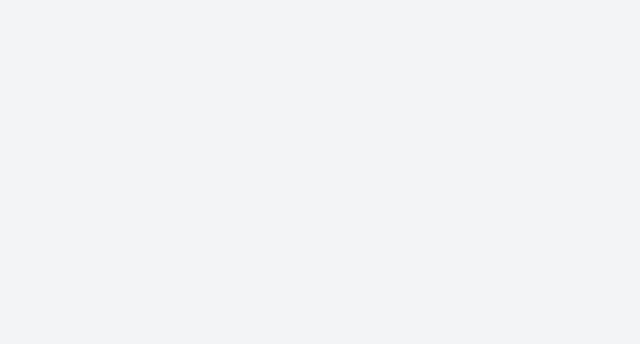
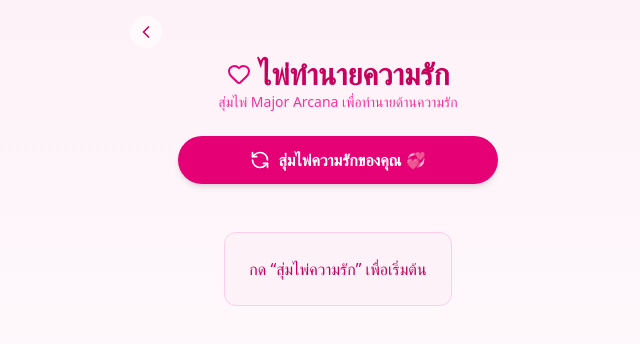
Before and after one commit to leo-nicha/horoscope-app, a React (Vite) app: page /lovetarot in a window 1280 px wide. Before the commit this address had no page. Shown: the top 344 px of the page, without its empty margins (302-942 px from the left). Built offline with nearby package versions, Linux system fonts and the light colour scheme.

Commit message:
add tarot love

```diff
--- a/src/App.tsx
+++ b/src/App.tsx
@@ -2,6 +2,7 @@ import React from 'react';
 import { Routes, Route } from "react-router-dom";
 import HomeScreen from './components/HomeScreen';
 import TarotRandomizer from './components/TarotRandomizer';
+import TarotLove from "./components/TarotLove";
 
 
 const App: React.FC = () => {
@@ -9,7 +10,8 @@ const App: React.FC = () => {
     <div className="font-sans bg-gray-100 min-h-dvh w-full overflow-x-hidden flex flex-col relative">
       <Routes>
         <Route path="/" element={<HomeScreen />} />
-        <Route path="/tarot" element={<TarotRandomizer />} />
+        <Route path="/dailytarot" element={<TarotRandomizer />} />
+        <Route path="/lovetarot" element={<TarotLove />} />
       </Routes>
     </div>
   );
--- a/src/components/ContentList.tsx
+++ b/src/components/ContentList.tsx
@@ -4,18 +4,29 @@ import { useNavigate } from "react-router-dom";
 
 const ContentList: React.FC = () => {
   const items = [
-    { title: 'ดูดวงรายวัน', subtitle: 'MPG', imageUrl: 'https://placehold.co/140x110/e0f2fe/0c4a6e?text=CQ9+Game' },
-    { title: 'JDB', subtitle: 'MPG', imageUrl: 'https://placehold.co/140x110/ecfdf5/065f46?text=JDB+Game' },
-    { title: 'JILI', subtitle: 'MPG', imageUrl: 'https://placehold.co/140x110/fefce8/713f12?text=JILI+Game' },
-    { title: 'PNG', subtitle: 'MPG', imageUrl: 'https://placehold.co/140x110/fef2f2/991b1b?text=PNG+Game' },
-    { title: 'SPG', subtitle: 'MPG', imageUrl: 'https://placehold.co/140x110/f5f3ff/4c1d95?text=SPG+Game' },
+    { title: 'ดูดวงรายวัน', subtitle: 'ไพ่ยิปซี', imageUrl: 'https://placehold.co/140x110/e0f2fe/0c4a6e' },
+    { title: 'ดูดวงความรัก', subtitle: 'ไพ่ยิปซี', imageUrl: 'https://placehold.co/140x110/ecfdf5/065f46' },
+    { title: 'ดูดวงการงาน', subtitle: 'ไพ่ยิปซี', imageUrl: 'https://placehold.co/140x110/fefce8/713f12' },
+    { title: 'ดูดวงการเรียน', subtitle: 'ไพ่ยิปซี', imageUrl: 'https://placehold.co/140x110/fef2f2/991b1b' },
+    { title: 'ดูดวงการเงิน', subtitle: 'ไพ่ยิปซี', imageUrl: 'https://placehold.co/140x110/f5f3ff/4c1d95' },
+    { title: 'ดูดวงสุขภาพ', subtitle: 'ไพ่ยิปซี', imageUrl: 'https://placehold.co/140x110/f5f3ff/4c1d95' },
   ];
 
   // ✅ Handler เมื่อกดแต่ละการ์ด
   const navigate = useNavigate();
   const handleItemClick = (title: string) => {
     if (title === 'ดูดวงรายวัน')
-    navigate(`/tarot`)
+      navigate(`/dailytarot`)
+    if (title === 'ดูดวงความรัก')
+      navigate(`/lovetarot`)
+    if (title === 'ดูดวงการงาน')
+      navigate(`/worktarot`)
+    if (title === 'ดูดวงการเรียน')
+      navigate(`/studytarot`)
+    if (title === 'ดูดวงการเงิน')
+      navigate(`/moneytarot`)
+    if (title === 'ดูดวงสุขภาพ')
+      navigate(`/healthtarot`)
   };
 
   return (
--- a/src/components/SideNav.tsx
+++ b/src/components/SideNav.tsx
@@ -30,11 +30,11 @@ const SideNav: React.FC = () => {
   return (
     <nav className="w-24 mt-2 bg-gray-100 shrink-0 p-2 border-r border-gray-200">
       <div className="flex flex-col items-center space-y-1">
-        <SideNavItem icon={<Gift />} label="Promotion" />
+        <SideNavItem icon={<Gift />} label="ไพ่ยิปซี" active={true}/>
         <SideNavItem icon={<Smartphone />} label="Mobile" />
         <SideNavItem icon={<LayoutGrid />} label="Slots" />
         <SideNavItem icon={<Target />} label="Lottery" />
-        <SideNavItem icon={<PlayCircle />} label="MPG" active={true} />
+        <SideNavItem icon={<PlayCircle />} label="MPG"  />
         <SideNavItem icon={<Home />} label="" />
       </div>
     </nav>
--- /dev/null
+++ b/src/components/TarotLove.tsx
@@ -0,0 +1,174 @@
+import React, { useState, useCallback } from "react";
+import { RefreshCcw, Loader2, ChevronLeftIcon, Heart } from "lucide-react";
+import { useNavigate } from "react-router-dom";
+
+const BASE_URL = "https://tarot-api-lyart.vercel.app";
+const ALL_CARDS_URL = `${BASE_URL}/tarot_deck_78.json`;
+
+interface LoveCardData {
+  name: string;
+  image?: string;
+  meaning_up: string;
+  lovedesc?: {
+    main: string;
+    singles: string;
+    couples: string;
+  };
+}
+
+const TarotLove: React.FC = () => {
+  const navigate = useNavigate();
+  const [card, setCard] = useState<LoveCardData | null>(null);
+  const [loading, setLoading] = useState(false);
+  const [error, setError] = useState<string | null>(null);
+
+  const fetchLoveCard = useCallback(async () => {
+    setLoading(true);
+    setError(null);
+    setCard(null);
+
+    try {
+      const allCardsResponse = await fetch(ALL_CARDS_URL);
+      if (!allCardsResponse.ok) throw new Error(`Error: ${allCardsResponse.status}`);
+
+      const allCardsData = await allCardsResponse.json();
+      const cardList = Array.isArray(allCardsData)
+        ? allCardsData
+        : allCardsData.cards || [];
+
+      // ✅ ดึงเฉพาะไพ่ Major Arcana
+      const majorCards = cardList.filter((c: any) => c.type === "major");
+      if (majorCards.length === 0) throw new Error("ไม่พบข้อมูลไพ่ Major Arcana");
+
+      const randomIndex = Math.floor(Math.random() * majorCards.length);
+      const randomCard = majorCards[randomIndex];
+      setCard(randomCard);
+    } catch (err) {
+      console.error(err);
+      setError("ไม่สามารถดึงข้อมูลไพ่ได้ กรุณาลองใหม่อีกครั้ง");
+    } finally {
+      setLoading(false);
+    }
+  }, []);
+
+  return (
+    <div className="min-h-screen bg-linear-to-b from-pink-50 to-white flex flex-col items-center p-4 font-sans">
+      {/* กลับหน้าแรก */}
+      <div className="w-full max-w-md px-4 absolute top-4">
+        <div
+          onClick={() => navigate("/")}
+          className="w-8 h-8 flex items-center justify-center rounded-full bg-white/60 cursor-pointer hover:bg-pink-100 transition"
+        >
+          <ChevronLeftIcon className="h-5 w-5 text-pink-700" />
+        </div>
+      </div>
+
+      {/* Header */}
+      <header className="text-center mt-10 mb-6 w-full">
+        <h1 className="text-3xl font-extrabold text-pink-700 font-serif flex justify-center items-center gap-2">
+          <Heart className="text-pink-600 w-6 h-6" />
+          ไพ่ทำนายความรัก
+        </h1>
+        <p className="text-sm text-pink-500">สุ่มไพ่ Major Arcana เพื่อทำนายด้านความรัก</p>
+      </header>
+
+      {/* ปุ่มสุ่ม */}
+      <button
+        onClick={fetchLoveCard}
+        disabled={loading}
+        className={`flex items-center justify-center w-full max-w-xs px-6 py-3 mb-6 rounded-full text-base font-bold transition-all duration-300 shadow-md active:scale-95 ${
+          loading
+            ? "bg-pink-300 cursor-not-allowed"
+            : "bg-pink-600 text-white hover:bg-pink-700"
+        }`}
+      >
+        {loading ? (
+          <>
+            <Loader2 className="w-5 h-5 mr-2 animate-spin" />
+            ไพ่กำลังเผยความรักของคุณ...
+          </>
+        ) : (
+          <>
+            <RefreshCcw className="w-5 h-5 mr-2" />
+            สุ่มไพ่ความรักของคุณ 💞
+          </>
+        )}
+      </button>
+
+      {/* แสดงผลไพ่ */}
+      <main className="w-full flex justify-center">
+        {error && (
+          <div className="p-3 bg-red-100 border border-red-300 text-red-700 rounded-md max-w-xs text-center text-sm">
+            {error}
+          </div>
+        )}
+
+        {!loading && !error && card && (
+          <div className="bg-white shadow-xl rounded-2xl p-4 flex flex-col items-center w-full max-w-md animate-fadeIn">
+            {/* รูปไพ่ */}
+            <div className="w-56 aspect-3/5 rounded-xl overflow-hidden border-4 border-pink-100 shadow-md">
+              <img
+                src={
+                  card.image && card.image.trim() !== ""
+                    ? card.image
+                    : `https://placehold.co/300x500/9D174D/FFF?text=${encodeURIComponent(
+                        card.name || "Tarot"
+                      )}`
+                }
+                alt={`ไพ่ ${card.name}`}
+                className="w-full h-full object-cover transition-transform duration-300 hover:scale-105"
+              />
+            </div>
+
+            {/* ชื่อไพ่ */}
+            <h2 className="text-center mt-4 text-2xl font-serif font-bold text-pink-700">
+              {card.name}
+            </h2>
+
+            {/* ความหมายหลัก */}
+            <div className="mt-4 w-full">
+              <h3 className="text-lg font-semibold text-gray-800 mb-2 border-b pb-1">
+                💫 ความหมายหลัก
+              </h3>
+              <p className="text-gray-700 leading-relaxed text-sm bg-pink-50 p-3 rounded-lg border border-pink-200 italic">
+                {card.meaning_up}
+              </p>
+            </div>
+
+            {/* คำทำนายรวม */}
+            <div className="mt-4 w-full">
+              <h3 className="text-lg font-semibold text-pink-700 mb-2 border-b pb-1">
+                ❤️ คำทำนายด้านความรัก
+              </h3>
+              <p className="text-gray-700 leading-relaxed text-sm">{card.lovedesc?.main || "ไม่มีข้อมูล"}</p>
+            </div>
+
+            {/* สำหรับคนโสด */}
+            <div className="mt-4 w-full">
+              <h3 className="text-lg font-semibold text-pink-700 mb-2 border-b pb-1">
+                💕 สำหรับคนโสด
+              </h3>
+              <p className="text-gray-700 leading-relaxed text-sm">{card.lovedesc?.singles || "ไม่มีข้อมูล"}</p>
+            </div>
+
+            {/* สำหรับคนมีคู่ */}
+            <div className="mt-4 w-full mb-6">
+              <h3 className="text-lg font-semibold text-pink-700 mb-2 border-b pb-1">
+                💞 สำหรับคนมีคู่
+              </h3>
+              <p className="text-gray-700 leading-relaxed text-sm">{card.lovedesc?.couples || "ไม่มีข้อมูล"}</p>
+            </div>
+          </div>
+        )}
+      </main>
+
+      {!card && !loading && !error && (
+        <div className="text-center p-6 bg-pink-50 rounded-xl border border-pink-200 mt-6 max-w-xs">
+          <p className="text-base text-pink-700">กด “สุ่มไพ่ความรัก” เพื่อเริ่มต้น</p>
+        </div>
+      )}
+    </div>
+  );
+};
+
+export default TarotLove;
```
